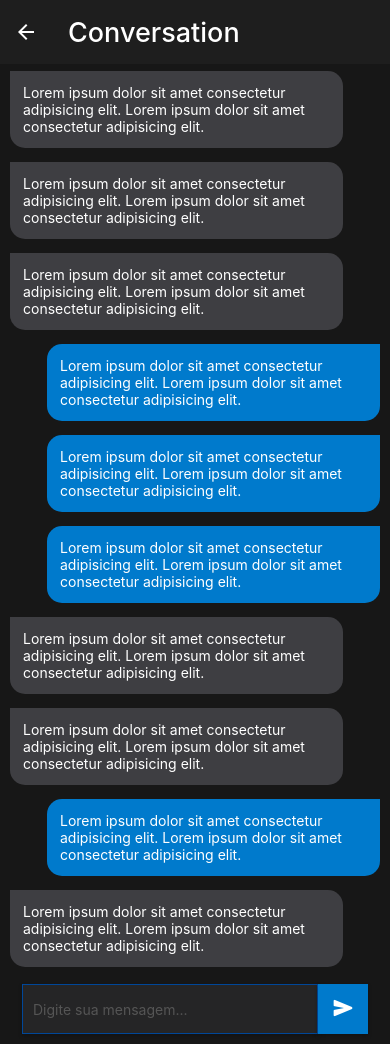
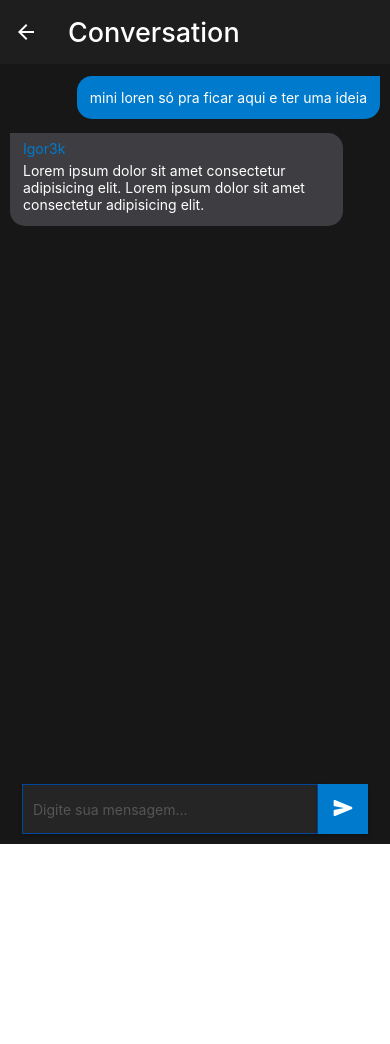
Before and after one commit to Gilbertosr5/ChatApp-frontend, a React Native app: screen /Conversation in a window 390 px wide. After the commit the page ends 844 px from the top, so only its background shows below. Built offline with nearby package versions, Linux system fonts and the light colour scheme.

Commit message:
Styles Completed e ScrollView Finisht

```diff
--- a/src/screens/Conversation/index.jsx
+++ b/src/screens/Conversation/index.jsx
@@ -1,73 +1,37 @@
 import { View, Text, StyleSheet, Pressable, ScrollView } from "react-native";
 import Input from "../../components/Input";
 
-import { Ionicons } from '@expo/vector-icons/';
+import { Ionicons } from "@expo/vector-icons/";
 
 const Conversation = () => {
   return (
     <View style={styles.conversationContainer}>
-      <ScrollView contentContainerStyle={styles.messagesContainer}>
-        <View style={styles.otherMessage}>
-          <Text style={styles.otherMessageText}>
-            Lorem ipsum dolor sit amet consectetur adipisicing elit. Lorem ipsum
-            dolor sit amet consectetur adipisicing elit.
-          </Text>
-        </View><View style={styles.otherMessage}>
-          <Text style={styles.otherMessageText}>
-            Lorem ipsum dolor sit amet consectetur adipisicing elit. Lorem ipsum
-            dolor sit amet consectetur adipisicing elit.
-          </Text>
-        </View><View style={styles.otherMessage}>
-          <Text style={styles.otherMessageText}>
-            Lorem ipsum dolor sit amet consectetur adipisicing elit. Lorem ipsum
-            dolor sit amet consectetur adipisicing elit.
-          </Text>
-        </View>
+      <ScrollView
+        indicatorStyle={"white"}
+        style={{ width: "100%", paddingVertical: 5 }}
+        contentOffset={{ y: 1000 }}
+      >
+        <View style={styles.messagesContainer}>
           <View style={styles.message}>
             <Text style={styles.messageText}>
-            Lorem ipsum dolor sit amet consectetur adipisicing elit. Lorem ipsum
-            dolor sit amet consectetur adipisicing elit.
-          </Text>
-        </View><View style={styles.message}>
-          <Text style={styles.messageText}>
-            Lorem ipsum dolor sit amet consectetur adipisicing elit. Lorem ipsum
-            dolor sit amet consectetur adipisicing elit.
-          </Text>
-        </View><View style={styles.message}>
-          <Text style={styles.messageText}>
-            Lorem ipsum dolor sit amet consectetur adipisicing elit. Lorem ipsum
-            dolor sit amet consectetur adipisicing elit.
+              mini loren só pra ficar aqui e ter uma ideia
             </Text>
           </View>
           <View style={styles.otherMessage}>
+            <Text style={{ color: "#007ACC", marginBottom: 5 }}>Igor3k</Text>
             <Text style={styles.otherMessageText}>
-            Lorem ipsum dolor sit amet consectetur adipisicing elit. Lorem ipsum
-            dolor sit amet consectetur adipisicing elit.
+              Lorem ipsum dolor sit amet consectetur adipisicing elit. Lorem
+              ipsum dolor sit amet consectetur adipisicing elit.
             </Text>
           </View>
-        <View style={styles.otherMessage}>
-          <Text style={styles.otherMessageText}>
-            Lorem ipsum dolor sit amet consectetur adipisicing elit. Lorem ipsum
-            dolor sit amet consectetur adipisicing elit.
-          </Text>
-        </View>
-        <View style={styles.message}>
-          <Text style={styles.messageText}>
-            Lorem ipsum dolor sit amet consectetur adipisicing elit. Lorem ipsum
-            dolor sit amet consectetur adipisicing elit.
-          </Text>
-        </View>
-        <View style={styles.otherMessage}>
-          <Text style={styles.otherMessageText}>
-            Lorem ipsum dolor sit amet consectetur adipisicing elit. Lorem ipsum
-            dolor sit amet consectetur adipisicing elit.
-          </Text>
         </View>
       </ScrollView>
       <View style={styles.writeContainer}>
         <Input width={"80%"} height={50} placeholder="Digite sua mensagem..." />
         <Pressable style={styles.sendButton}>
-          <Text style={styles.sendButtonText}><Ionicons name="send" size={20} color="white" /></Text>
+          <Text style={styles.sendButtonText}>
+            <Ionicons name="send" size={20} color="white" />
+          </Text>
         </Pressable>
       </View>
     </View>
@@ -119,6 +83,7 @@ const styles = StyleSheet.create({
     backgroundColor: "#3E3E42",
     maxWidth: "90%",
     padding: 13,
+    paddingTop: 7,
     borderTopRightRadius: 15,
     borderBottomLeftRadius: 15,
     borderBottomRightRadius: 15,
```
Lines whose indentation alone changed are shown as unchanged.
